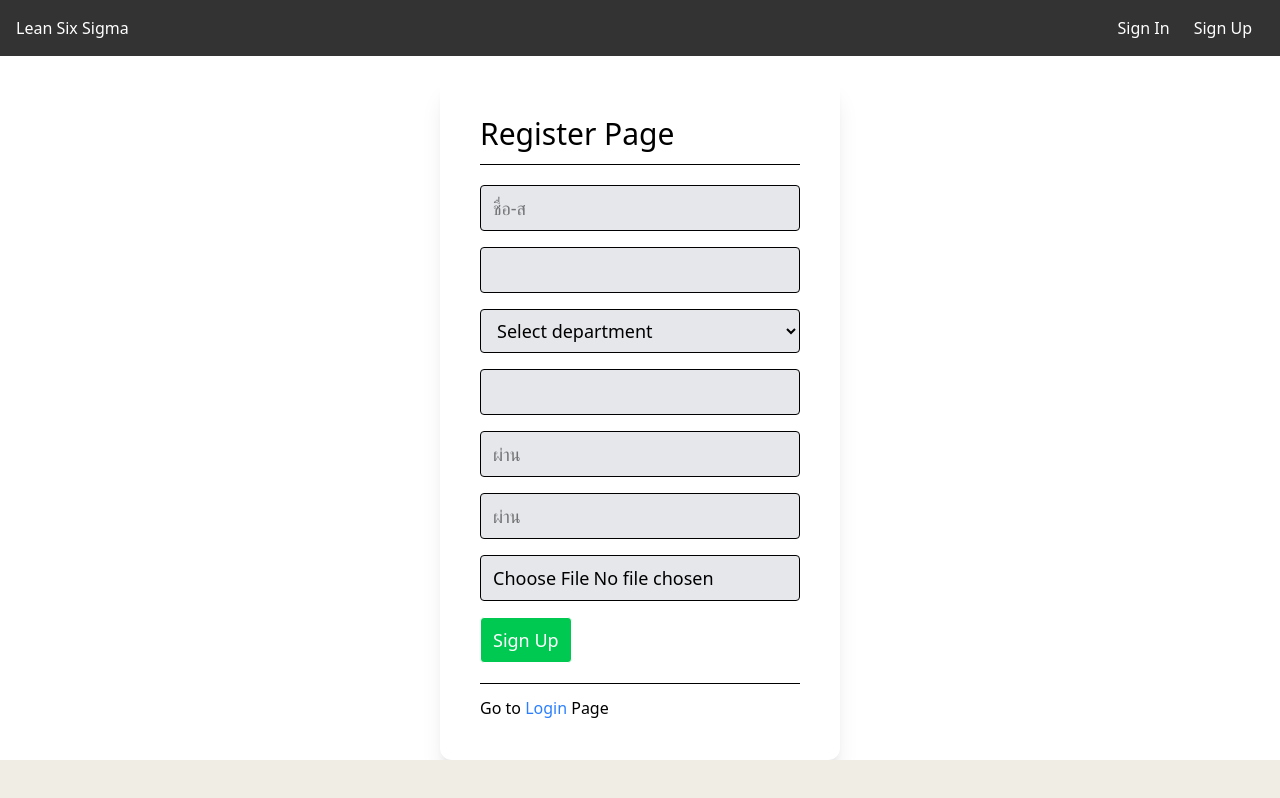
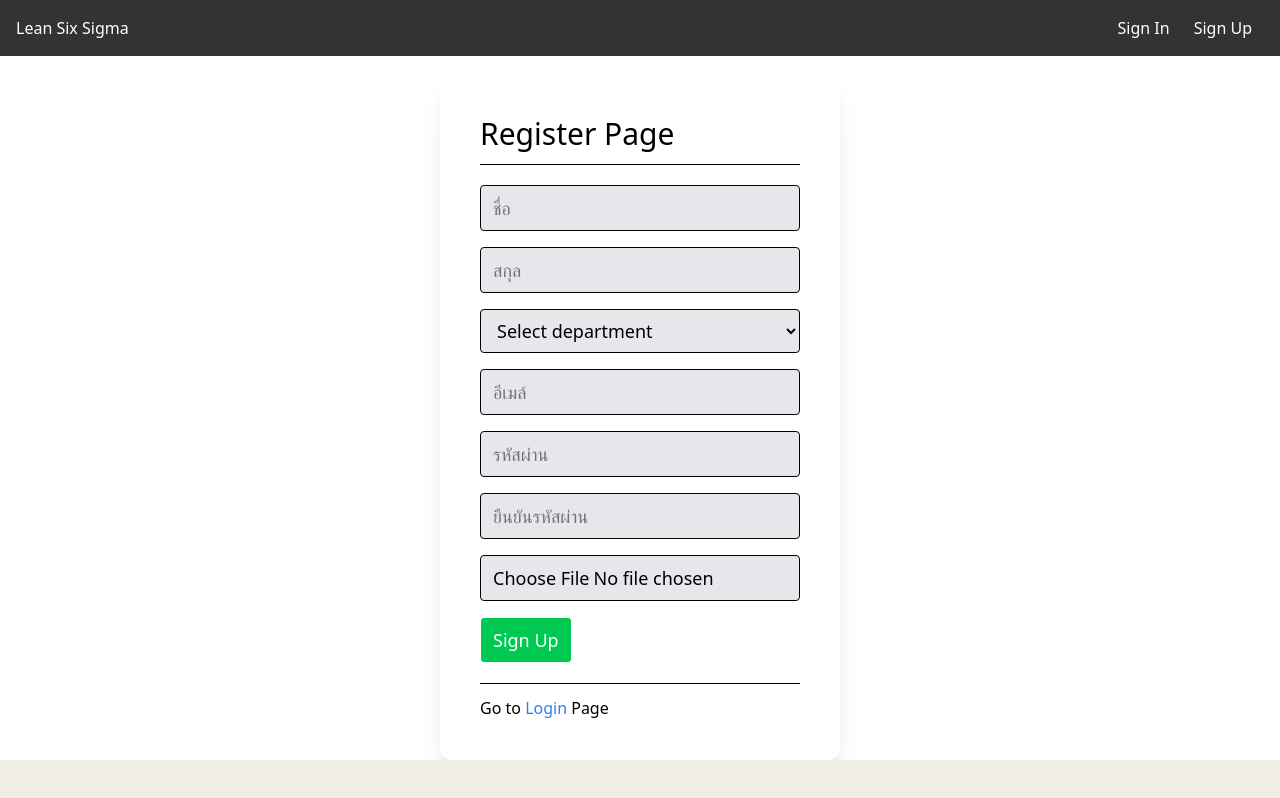
Before and after one commit to phottagit/LEAN-demo, a Next.js app: page /register in a window 1280 px wide. Shown: the top 798 px of the page. Built offline with nearby package versions, Linux system fonts and the light colour scheme; no server answers.

Commit message:
update register page

```diff
--- a/src/app/register/page.jsx
+++ b/src/app/register/page.jsx
@@ -107,8 +107,8 @@ function RegisterPage() {
                                 />
                             )}
 
-                            <input type="text"  onChange={(e) => setName(e.target.value)} className="w-full bg-gray-200 border py-2 px-3 rounded text-lg my-2" placeholder="ชื่อ-ส"/>
-                            <input type="empId" onChange={(e) => setEmpId(e.target.value)} className="w-full bg-gray-200 border py-2 px-3 rounded text-lg my-2" placeholder=""/>
+                            <input type="text"  onChange={(e) => setName(e.target.value)} className="w-full bg-gray-200 border py-2 px-3 rounded text-lg my-2" placeholder="ชื่อ"/>
+                            <input type="empId" onChange={(e) => setEmpId(e.target.value)} className="w-full bg-gray-200 border py-2 px-3 rounded text-lg my-2" placeholder="สกุล"/>
 
                             <select onChange={(e) => setDepartment(e.target.value)} className="w-full bg-gray-200 border py-2 px-3 rounded text-lg my-2" value={departments}>
                                 <option value="" disabled>Select department</option>
@@ -120,9 +120,9 @@ function RegisterPage() {
                                 <option value="HR">HR</option>
                             </select>
 
-                            <input type="email" onChange={(e) => setEmail(e.target.value)} className="w-full bg-gray-200 border py-2 px-3 rounded text-lg my-2" placeholder="์"/>
-                            <input type="password" onChange={(e) => setPassword(e.target.value)} className="w-full bg-gray-200 border py-2 px-3 rounded text-lg my-2" placeholder="ผ่าน"/>
-                            <input type="password" onChange={(e) => setConfirmPassword(e.target.value)} className="w-full bg-gray-200 border py-2 px-3 rounded text-lg my-2" placeholder="ผ่าน"/>
+                            <input type="email" onChange={(e) => setEmail(e.target.value)} className="w-full bg-gray-200 border py-2 px-3 rounded text-lg my-2" placeholder="อีเมล์"/>
+                            <input type="password" onChange={(e) => setPassword(e.target.value)} className="w-full bg-gray-200 border py-2 px-3 rounded text-lg my-2" placeholder="รหัสผ่าน"/>
+                            <input type="password" onChange={(e) => setConfirmPassword(e.target.value)} className="w-full bg-gray-200 border py-2 px-3 rounded text-lg my-2" placeholder="ยืนยันรหัสผ่าน"/>
                             <input type="file" accept="image/*" onChange={(e) => setImage(e.target.files[0])} className="w-full bg-gray-200 border py-2 px-3 rounded text-lg my-2"/>
                             <button type="submit" className="bg-green-500 text-white border py-2 px-3 rounded text-lg my-2">Sign Up</button>
                         </form>
```
